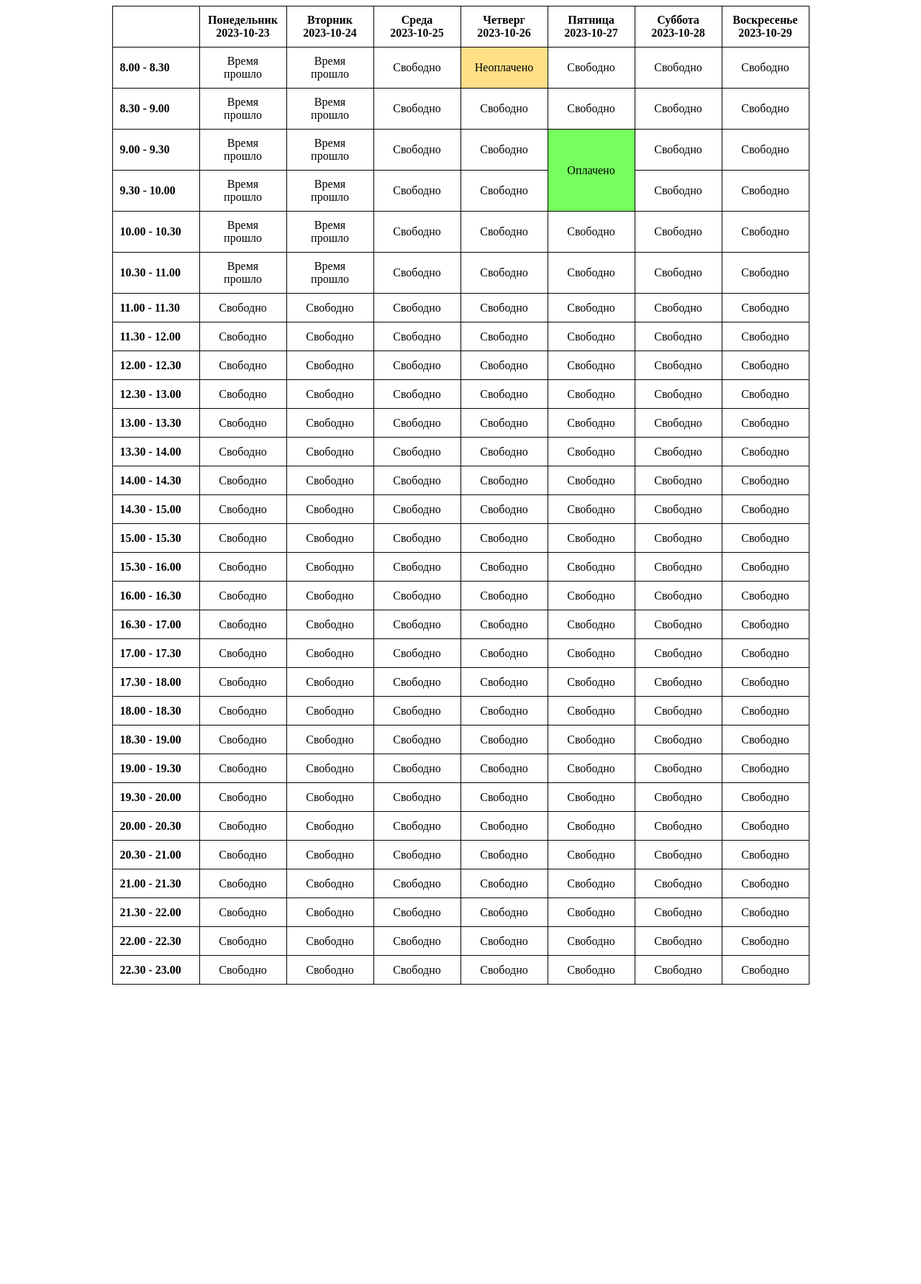
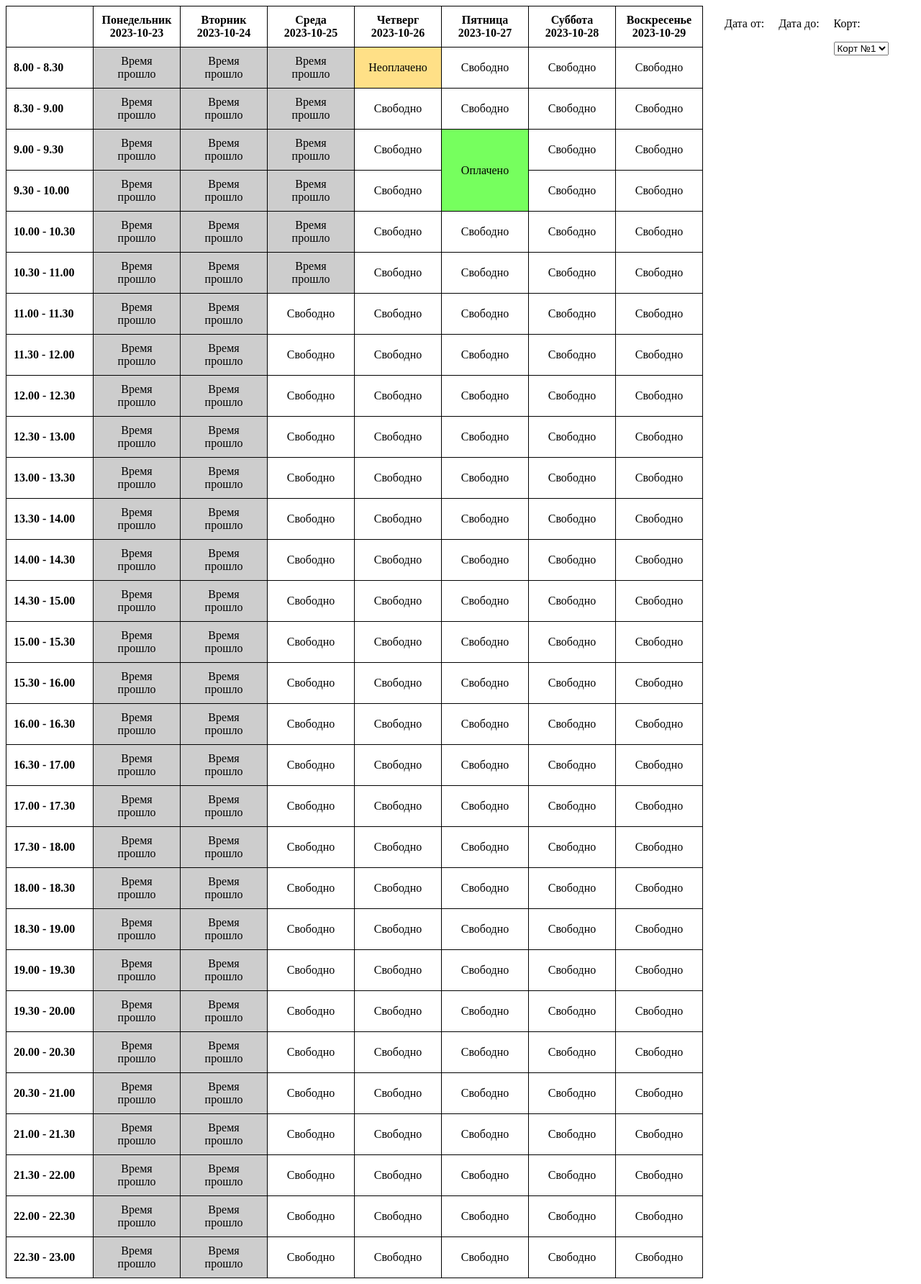
Before and after one commit to 1101drought142/limetimetable, a FastAPI app: page / in a window 1280 px wide. Shown: the whole page at 72% size. Before the commit the page ends 1368 px from the top, so only its background shows below. Run offline with FastAPI, Linux system fonts and the light colour scheme; some libraries are stand-ins or nearby versions.

Commit message:
frontend update

```diff
--- a/datelogic.py
+++ b/datelogic.py
@@ -60,7 +60,7 @@ class LogicOrder():
         date_to_check = self.date
         if (self.order and not(self.date)):
             date_to_check = self.order.date
-        if (date_to_check < datetime.date.today() and self.start_time.time_object < datetime.datetime.now().time()):
+        if (date_to_check < datetime.date.today() or ( date_to_check == datetime.date.today() and self.start_time.time_object < datetime.datetime.now().time())):
             return CellStatuses.passed
         elif not(self.order):
             return CellStatuses.empty
@@ -94,7 +94,7 @@ class LogicOrder():
         elif (self.get_logic_status() == CellStatuses.ordered):
             return "raspisanie_block_ordered"
         elif (self.get_logic_status() == CellStatuses.passed):
-            return "raspisanie_block_passed"
+            return "raspisanie_block_passed_time"
         elif (self.get_logic_status() == CellStatuses.empty):
             return "raspisanie_block_empty"
 
@@ -110,6 +110,7 @@ class DateLogic():
     left = Weekday.monday.value
     right = Weekday.sunday.value
     weekdays = []
+
     def get_date_interval(self):
         result = session.query(TimeIntervalObjects).all()
         return result
--- a/main.py
+++ b/main.py
@@ -2,58 +2,18 @@ from fastapi import FastAPI, Request
 from fastapi.responses import HTMLResponse
 from fastapi.templating import Jinja2Templates
 from fastapi.staticfiles import StaticFiles
-from database import SessionLocal
+
 from datelogic import DateLogic
 templates = Jinja2Templates(directory="templates")
-
-# fake_data = [
-#     {
-#         "day" : "test day 1",
-#         "date" : "10.10",
-#         "time" : [
-#             {
-#                 "status" : "empty",
-#                 "test" : "1_1",
-#                 "rowspan": 3,
-#             },
-#             {
-#                 "status" : "ordered",
-#                 "test" : "1_1",
-#                 "hide" : True,
-#             },
-#             {
-#                 "status" : "empty",
-#                 "test" : "1_1",
-#                 "hide" : True,
-#             }
-#         ]
-#     },
-#     {
-#         "day" : "test day 2",
-#         "date" : "10.10",
-#         "time" : [
-#             {
-#                 "status" : "empty",
-#                 "test" : "2_1",
-#             },
-#             {
-#                 "status" : "ordered",
-#                 "test" : "2_2",
-#             },
-#             {
-#                 "status" : "empty",
-#                 "test" : "2_3",
-#             }
-#         ]
-#     }
-# ]
-
-
 data = DateLogic().create_date_data()
-
 app = FastAPI()
 app.mount("/static", StaticFiles(directory="static"), name="static")
 
 @app.get("/", response_class=HTMLResponse)
-def read_root(request: Request):
+def index(request: Request):
     return templates.TemplateResponse("table.html", {"request": request, "data": data, "time_range" : DateLogic().get_date_interval()})
+
+
+@app.get("/renew_table/", response_class=HTMLResponse)
+def get_time_table (request: Request):
+    return templates.TemplateResponse("table.html", {"request": request, "data": data, "time_range" : DateLogic().get_date_interval()})
--- a/static/script.js
+++ b/static/script.js
@@ -0,0 +1,4 @@
+
+new AirDatepicker('#from_calendar')
+
+new AirDatepicker('#to_calendar')
--- a/static/style.css
+++ b/static/style.css
@@ -1,3 +1,11 @@
+:root {
+    --success : rgb(118, 255, 94);
+    --success-dark : rgb(24, 153, 2);
+    --success-light : rgb(106, 175, 3);
+    --passed: rgb(205, 205, 205);
+    --problem: #d2a937;
+}
+
 .table_head_row {
     flex-direction: column;
 }
@@ -6,9 +14,15 @@
     width: 100%;
     display: flex;
     flex-direction: row;
-    justify-content: center;
+    justify-content: left;
 }
-
+.right_part {
+    margin-left: 30px;
+}
+.calendar_nav {
+    display: flex;
+    gap: 20px;
+}
 .timetable table, th, td {
     border: 1px solid black;
     border-collapse: collapse;
@@ -34,26 +48,64 @@
 }
 
 .raspisanie_block_payed {
-    background: rgb(118, 255, 94);
+    background: var(--success);
 }
 
 .raspisanie_block_passed_time {
-    background: rgb(205, 205, 205);
+    background: var(--passed);
     cursor: default;
 }
 
 
 .raspisanie_block_empty:hover {
-    background: rgb(106, 175, 3);
+    background: var(--success-light);
     color: white;
 }
 
 .raspisanie_block_payed:hover {
-    background: rgb(24, 153, 2);
+    background: var(--success-dark);
     color: white;
 }
 
 .raspisanie_block_ordered:hover {
-    background: #d2a937;
+    background: var(--problem);
     color: white;
 }
+
+.timetable > table {
+    max-width: 1000px;
+    overflow-x: scroll;
+}
+
+.dialog {
+    z-index: 999999;
+    position: fixed;
+    padding: 50px;
+}
+
+.dialog_top_row {
+    display: flex;
+    align-items: center;
+    justify-content: space-between;
+}
+
+.change_button {
+    background: var(--success-dark);
+    color: white;
+    border: none;
+    border-radius: 5px;
+    padding: 15px;
+    font-size: 18px;
+}
+
+.button_row {
+    display: flex;
+    justify-content: center;
+    margin-top: 30px;
+}
+
+.order_info {
+    list-style-type: none;
+    margin-left: 0px;
+    padding-left: 0px;
+}
--- a/templates/table.html
+++ b/templates/table.html
@@ -1,7 +1,30 @@
 <head>
     <link rel="stylesheet" href="{{ url_for('static', path='/style.css') }}">
+    <script src="https://cdn.jsdelivr.net/npm/air-datepicker@3.4.0/air-datepicker.min.js"></script>
+    <link href="https://cdn.jsdelivr.net/npm/air-datepicker@3.4.0/air-datepicker.min.css" rel="stylesheet">
 </head>
 <body>
+    <dialog class="dialog">
+        <div class="dialog_containter">
+            <div class="dialog_top_row">
+                <h3 class="dialog_title">Информация о брони</h3>
+                <div class="close_button">x</div>
+            </div>
+            <ul class="order_info">
+                <li> <span>Дата и время начала брони:</span> <span><input type="date" value="2023-10-30 9.00"></span> </li>
+                <li> <span>Дата и время окончания брони:</span> <span>2023-10-30 11.30</span> </li>
+                <li> <span>Статус:</span> <span>Оплачен</span> </li>
+                <li> <span>Клиент:</span> <span>Иван Сергеевич Иванов</span> </li>
+                <li> <span>Есть аккаунт в битрикс:</span> <span>Да</span></li>
+                <li> <span>Ссылка на трансялцию:</span> <span> Нажмите сюда </span></li>
+            </ul>
+            <div class="button_row">
+                <button class="change_button" type="button">
+                    Изменить
+                </button>
+            </div>
+        </div>
+    </dialog>
     <section class="timetable">
         <table>
             <tr>
@@ -25,7 +48,29 @@
                 {% endif %}
             {% endfor %}
         </table>
+        <div class="right_part">
+            <div class="calendar_nav">
+                <div class="calendar_block">
+                    <p>Дата от:</p>
+                    <div id="from_calendar"></div>
+                </div>
+                <div class="calendar_block">
+                    <p>Дата до:</p>
+                    <div id="to_calendar"></div>
+                </div>
+                <div class="cort_choose_block">
+                    <p>Корт:</p>
+                    <select>
+                        <option value="1">Корт №1</option>
+                        <option value="2">Корт №2</option>
+                        <option value="3">Корт №3</option>
+                        <option value="4">Корт №4</option>
+                    </select>
+                </div>
+            </div>
+
+        </div>
     </section>
 
-    <script src="/script.js"></script>
+    <script src="{{ url_for('static', path='/script.js') }}"></script>
 </body>
```
